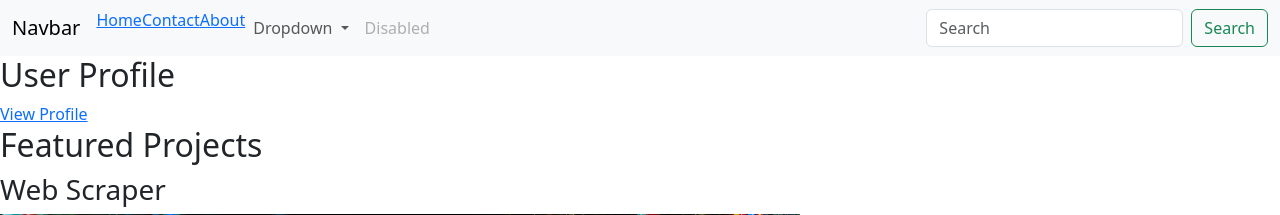
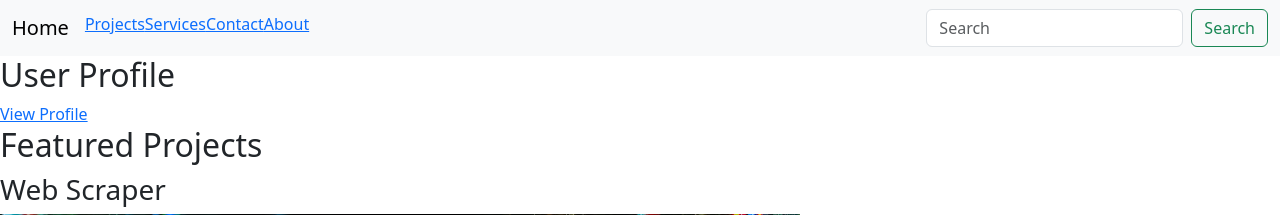
Before and after one commit to Njoro90260/portfolio-web2, a Django app: page / in a window 1280 px wide. Shown: the top 215 px of the page. Run offline with Django 4.2, Linux system fonts and the light colour scheme; data comes from the database, SQL or seed files in the repository; parts of the project's set-up code (start-up, migrations or seed data) failed here and were passed over; some libraries are stand-ins or nearby versions.

Commit message:
added sections.

```diff
--- a/my_portfolio/templates/my_portfolio/base.html
+++ b/my_portfolio/templates/my_portfolio/base.html
@@ -14,35 +14,35 @@
 <body>
     <nav class="navbar navbar-expand-lg navbar-light bg-light">
         <div class="container-fluid">
-          <a class="navbar-brand" href="#">Navbar</a>
+          <a class="navbar-brand" href="{% url 'my_portfolio:index' %}">Home</a>
           <button class="navbar-toggler" type="button" data-bs-toggle="collapse" data-bs-target="#navbarSupportedContent" aria-controls="navbarSupportedContent" aria-expanded="false" aria-label="Toggle navigation">
             <span class="navbar-toggler-icon"></span>
           </button>
           <div class="collapse navbar-collapse" id="navbarSupportedContent">
-            <ul class="navbar-nav me-auto mb-2 mb-lg-0">
+            <ul class="navbar-nav me-auto mb-2">
               <li class="nav-item">
-                <a href="{% url 'my_portfolio:index' %}">Home</a>
+                <a href="#projects">Projects</a>
               </li>
               <li class="nav-item">
-                <a href="#">Contact</a>
+                <a href="#services">Services</a>
+              </li>
+              <li class="nav-item">
+                <a href="#contact">Contact</a>
               </li>
               <li class="nav-item">
                 <a href="">About</a>
               </li>
-              <li class="nav-item dropdown">
+              {% comment %} <li class="nav-item dropdown">
                 <a class="nav-link dropdown-toggle" href="#" id="navbarDropdown" role="button" data-bs-toggle="dropdown" aria-expanded="false">
                   Dropdown
                 </a>
                 <ul class="dropdown-menu" aria-labelledby="navbarDropdown">
-                  <li> <a href="#">Contact</a></li>
+                  <li> <a href="#contact">Contact</a></li>
                   <li><a href="">About</a></li>
                   <li><hr class="dropdown-divider"></li>
                   <li><a class="dropdown-item" href="#">Something else here</a></li>
                 </ul>
-              </li>
-              <li class="nav-item">
-                <a class="nav-link disabled" href="#" tabindex="-1" aria-disabled="true">Disabled</a>
-              </li>
+              </li> {% endcomment %}
             </ul>
             <form class="d-flex">
               <input class="form-control me-2" type="search" placeholder="Search" aria-label="Search">
--- a/my_portfolio/templates/my_portfolio/index.html
+++ b/my_portfolio/templates/my_portfolio/index.html
@@ -7,6 +7,7 @@
     <a href="{% url 'my_portfolio:profile' username=user.username %}">View Profile</a>
 </div>
 <!-- Projects section -->
+ <section id="projects">
     <h2>Featured Projects</h2>
 
     {% for project in projects %}
@@ -15,8 +16,10 @@
     {% endfor %}
     <a href="{% url 'my_portfolio:projects' %}">View More</a>
 
+ </section>
+
+ <section id="services">
     <!-- {% comment %} services section {% endcomment %} -->
-
     <h3>Services</h3>
     {% for service in services %}
     <h4>{{ service.name }}</h4>
@@ -24,6 +27,9 @@
     <button>{{ service.price }}</button>
     {% endfor %}
 
+ </section>
+
+ <section id="clients">
     <!-- Clients -->
     <h3>Clients</h3>
     {% for client in clients %}
@@ -34,7 +40,9 @@
         </a>
      </div>
      {% endfor %}
+ </section>
 
+<section id="Testimonials">
     <!-- Testimonials -->
  <h3>Testimonials</h3>
  {% for testimonial in testimonials %}
@@ -44,14 +52,18 @@
      <small>{{ testimonial.submitted_on }}</small>
  </li>
  {% endfor %}
+</section>
 
+<section id="contact">
     <h3>Contact Us.</h3>
 <form action="." method="post" class="form">
     {% csrf_token %}
     {{ contact_form.as_p }}
     <button type="submit" name="contact_submit">Send Message</button>
 </form>
+</section>
 
+<section>
 <!-- Newsletter Subscription Form -->
 <h2>Subscribe to Our Newsletter</h2>
 <form action="." method="post" class="form">
@@ -59,5 +71,6 @@
    {{ newsletter_form.as_p }}
    <button type="submit" name="newsletter_submit">Subscribe</button>
 </form>
+</section>
 
 {% endblock content %}
```
Lines whose indentation alone changed are shown as unchanged.
